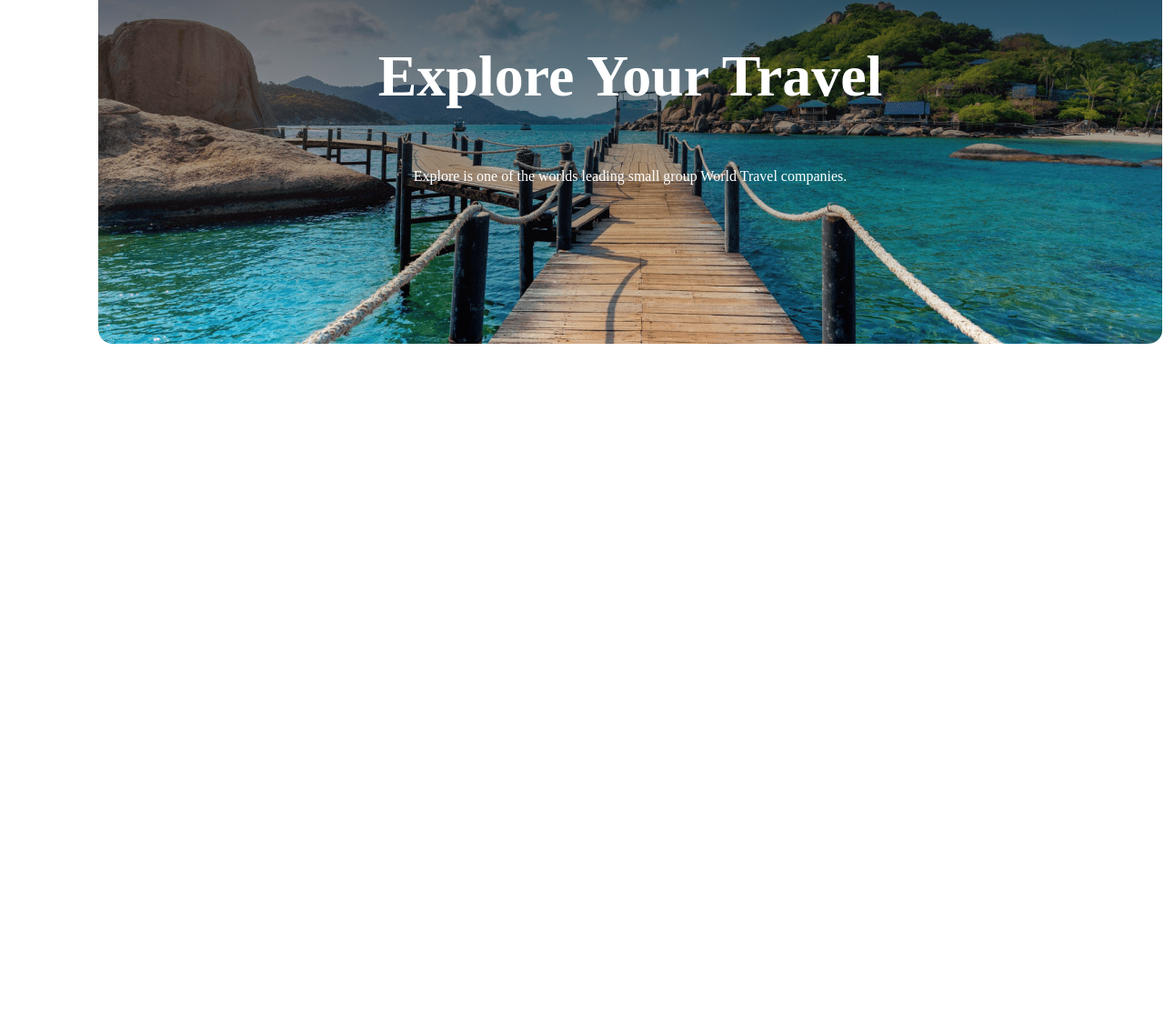
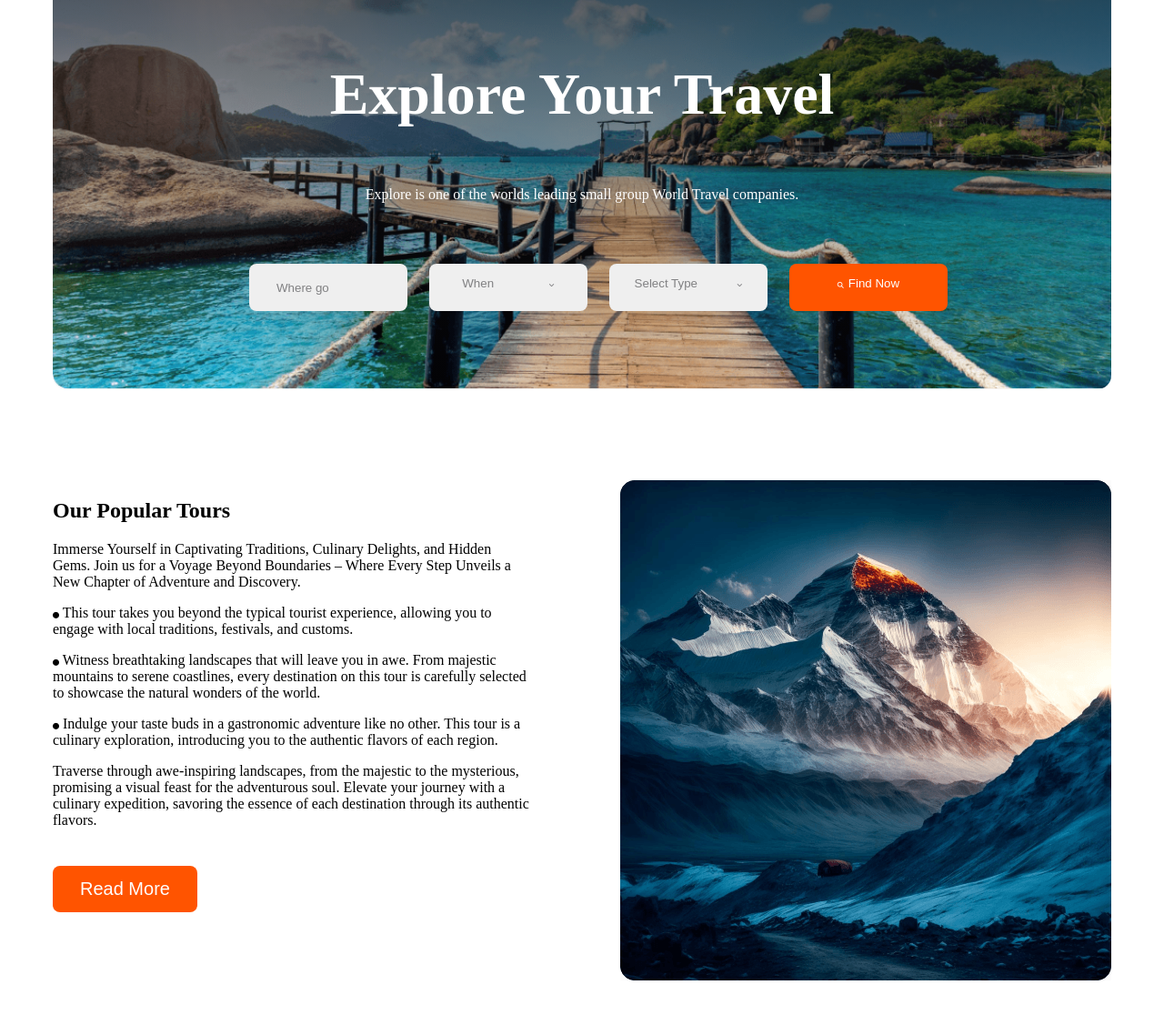
Before and after one commit to anissarkeraraf/b9a2-world-travel, a plain HTML site: page index.html in a window 1280 px wide. Shown: the part 274-1390 px from the top of the page at 91% size. Drawn offline with Linux system fonts and the light colour scheme.

Commit message:
added the header section

```diff
--- a/index.html
+++ b/index.html
@@ -13,10 +13,11 @@
     <link rel="stylesheet" href="styles/travel.css">
 </head>
 
-<body class="all">
+<body>
+    <!-- Header Section Start -->
     <header>
         <nav class="nav-section">
-            <div class="img">
+            <div class="logo">
                 <img src="Images/Group 40071 (2).png" alt="">
                 <p id="world">World <span class="span-tag">Travel</span></p>
             </div>
@@ -28,12 +29,71 @@
                 <li><a href="">Contact</a></li>
             </ul>
         </nav>
+
         <section>
             <div class="img-item">
-             <div class="img-banner">
-                <h3 class="img-tittle">Explore Your Travel</h3>
-                <p class="img-description">Explore is one of the worlds leading small group World Travel companies. </p>
-             </div>
+                <div class="img-banner">
+                    <h3 class="img-tittle">Explore Your Travel</h3>
+                    <p class="img-description">Explore is one of the worlds leading small group World Travel companies.
+                    </p>
+                </div>
+                <div class="btn-section">
+                    <button class="btn-first">Where go</button>
+                    <button class="btn">
+                        <p>When</p>
+                        <p><i class="fa-solid fa-angle-down"></i></p>
+                    </button>
+                    <button class="btn">
+                        <p>Select Type </p>
+                        <p><i class="fa-solid fa-angle-down"></i></p>
+                    </button>
+                    <button class="btn-search">
+                        <p><i class="fa-solid fa-magnifying-glass"></i></p>
+                        <p> Find Now</p>
+                    </button>
+                </div>
+            </div>
+
+        </section>
+        <!-- Header Section End -->
+
+        <!-- Popular Tour Section start -->
+        <section>
+            <div class="popular-tour">
+                <div>
+                    <h2>Our Popular Tours</h2>
+                    <p> Immerse Yourself in Captivating Traditions, Culinary Delights, and Hidden Gems. Join us for a
+                        Voyage Beyond Boundaries – Where Every Step Unveils a New Chapter of Adventure and Discovery.
+                    </p>
+                    <p>
+                        <i class="fa-solid fa-circle"></i><span class="description"> This tour takes you beyond the
+                            typical tourist experience, allowing you to engage with local traditions, festivals, and
+                            customs.</span>
+                    </p>
+
+                    <p>
+                        <i class="fa-solid fa-circle"></i>
+                        <span class="description">Witness breathtaking landscapes
+                            that will leave you in awe. From majestic mountains to serene coastlines, every destination
+                            on this tour is carefully selected to showcase the natural wonders of the world.</span>
+                    </p>
+                    <p>
+                        <i class="fa-solid fa-circle"></i> <span class="description">Indulge your taste buds in a
+                            gastronomic adventure like no other. This tour is a culinary exploration, introducing you to
+                            the authentic flavors of each region.</span>
+                    </p>
+                    <p>
+                        Traverse through awe-inspiring landscapes, from the majestic to the mysterious, promising a
+                        visual feast for the adventurous soul. Elevate your journey with a culinary expedition, savoring
+                        the essence of each destination through its authentic flavors.
+                    </p>
+                    <div class="btn-read-more">
+                        <button class="btn-read">Read More</button>
+                    </div>
+                </div>
+                <div>
+                    <img src="Images/Rectangle 4.png" alt="">
+                </div>
             </div>
         </section>
     </header>
@@ -44,5 +104,6 @@
 
     </footer>
 </body>
+<script src="https://kit.fontawesome.com/a22af54142.js" crossorigin="anonymous"></script>
 
 </html>
--- a/styles/travel.css
+++ b/styles/travel.css
@@ -1,8 +1,6 @@
 /* header section styles */
-.all {
-    width: 1000px;
-    height: 16900px;
-    padding: 30px 130px;
+body {
+    padding: 50px;
 }
 
 .nav-section {
@@ -10,23 +8,15 @@
     justify-content: space-between;
 }
 
+
 nav,
 ul,
-.img {
+.logo {
     display: flex;
     align-items: center;
-
+    margin-left: -40px;
 }
 
-.img {
-    position: relative;
-    right: 70px;
-}
-
-ul {
-    position: relative;
-    left: 120px;
-}
 
 nav,
 li {
@@ -56,10 +46,8 @@ li>a {
     background: linear-gradient(rgba(19, 19, 19, 0.80), rgba(19, 19, 19, 0.00)), url(../Images/Group\ 13\ \(1\)\ \(1\).png);
     align-items: center;
     position: relative;
-    right: 30px;
-    width: 1170px;
-    height: 500px;
     border-radius: 15px;
+    background-size: cover;
 }
 
 .img-banner {
@@ -77,3 +65,76 @@ li>a {
     font-size: 16px;
 
 }
+
+.btn-section {
+    display: inline-flex;
+    padding: 16px;
+    align-items: flex-start;
+    gap: 24px;
+    position: relative;
+    bottom: 70px;
+    left: 200px;
+}
+
+.btn-first {
+    width: 174px;
+    height: 52px;
+    flex-shrink: 0;
+    text-align: start;
+    padding-left: 30px;
+    border-radius: 8px;
+    border: none;
+    color: rgba(19, 19, 24, 0.50);
+}
+
+.btn {
+    display: flex;
+    justify-content: space-around;
+    width: 174px;
+    height: 52px;
+    flex-shrink: 0;
+    border-radius: 8px;
+    border: none;
+    color: rgba(19, 19, 24, 0.50);
+}
+
+.btn-search {
+    display: flex;
+    justify-content: center;
+    gap: 5px;
+    width: 174px;
+    height: 52px;
+    flex-shrink: 0;
+    border-radius: 8px;
+    border: none;
+    background: #FF5400;
+    color: #FFF;
+}
+
+/* popular tour styles */
+.popular-tour{
+    margin-top: 100px;
+    display: flex;
+    justify-content: space-between;
+    gap: 100px;
+}
+
+.btn-read{
+    background-color: #FF5400;
+    color: #FFF;
+    font-size: 20px;
+    border-radius: 8px;
+    padding: 14px 30px;
+    border: none;
+}
+.btn-read-more{
+    padding-top: 25px;
+}
+
+.fa-solid{
+    font-size: 7px;
+}
+.description{
+    text-align:justify;
+    width: 450px;
+}
```
